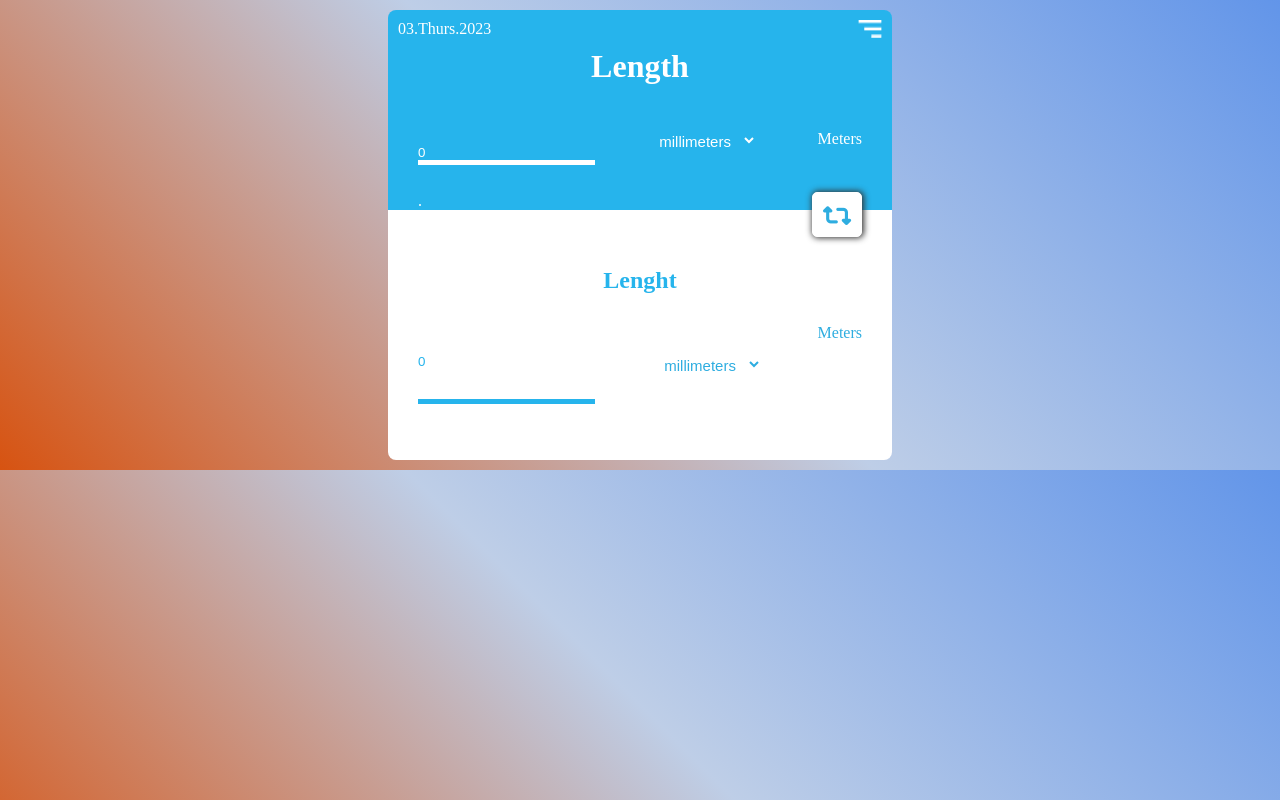
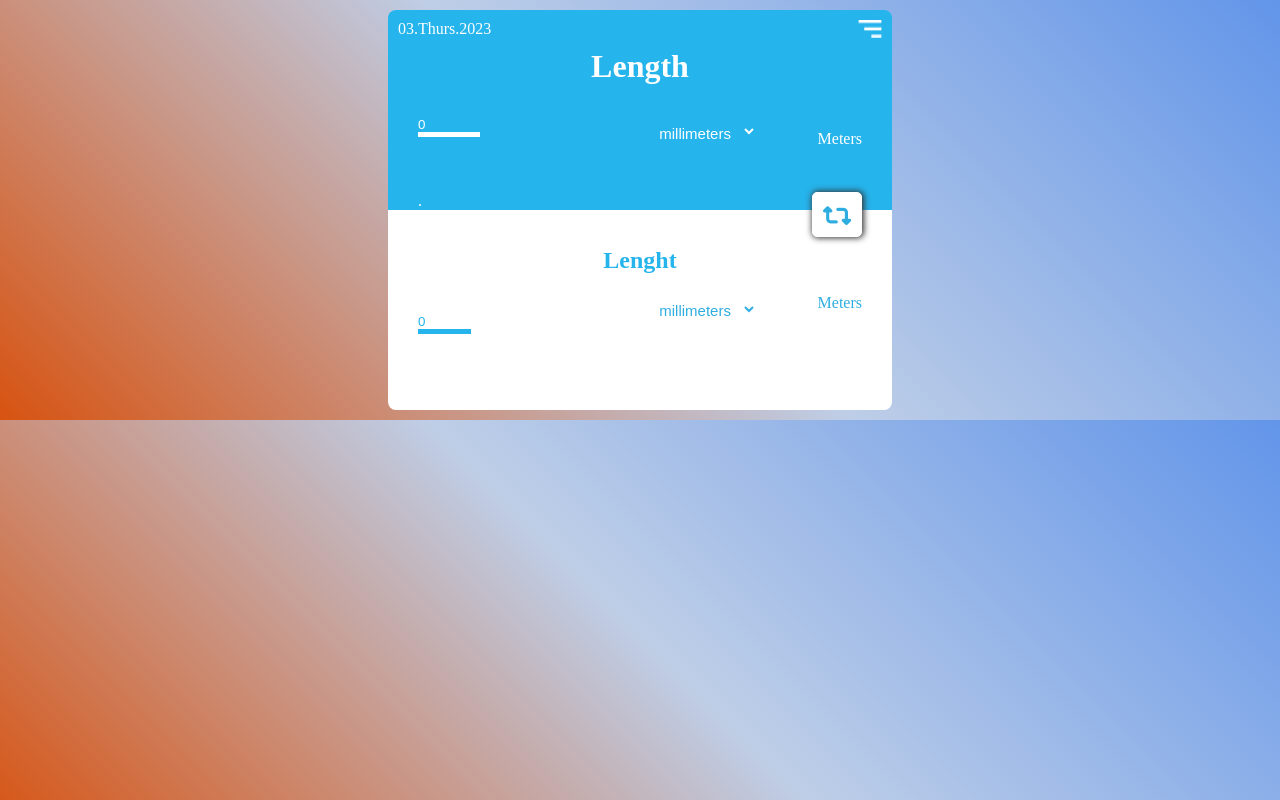
Before and after one commit to EwiJosepha/measuringUConvertor, a plain HTML site: page index.html in a window 1280 px wide. Drawn offline with Linux system fonts and the light colour scheme.

Commit message:
functionality update

```diff
--- a/assets/script/newscript.js
+++ b/assets/script/newscript.js
@@ -14,10 +14,6 @@ const div1 = document.getElementById("div1")
 // set the select items and value
 
 const measurements = [
-  {
-    name: "millimeters",
-    value: 1,
-  },
   {
     name: "millimeters",
     value: 1,
@@ -82,7 +78,7 @@ secoundMeasure.addEventListener('change', () => {
 // add input from javascript
 div2.innerHTML = `<input value=${inputValue} type="text" id="field-input2">`
 // add input2 from javascript
-div1.innerHTML = `<input value=${inputValue} type="text" id="field-input">`
+div1.innerHTML = `<input value=${inputValue1} type="text" id="field-input">`
 
 const firstInput = document.getElementById('field-input')
 const secondInput = document.getElementById('field-input2')
--- a/assets/script/script.js
+++ b/assets/script/script.js
@@ -112,9 +112,3 @@ inputfield2.addEventListener("change", (e) => {
   console.log(fieldValue2);
   convertor(fieldValue2)
 });
-
-
-
-
-
-// });
--- a/assets/styles/style.css
+++ b/assets/styles/style.css
@@ -17,6 +17,7 @@ body {
   border-top-left-radius: 8px;
   border-top-right-radius: 8px;
   width: 40%;
+  max-width: 750px;
   height: 200px;
   flex-direction: column;
   background-color: #ece3e3;
@@ -32,6 +33,7 @@ body {
 .bottom-sec {
   display: flex;
   justify-content: space-between;
+  flex-wrap: wrap;
 }
 
 .arrow {
@@ -51,7 +53,8 @@ margin-right: 0;
   /* justify-content: space-between; */
   margin: 0 auto;
   width: 40%;
-  height: 250px;
+  max-width: 750px;
+  height: 200px;
   background-color: #ece3e3;
   border: 1px solid linear-gradient(to bottom, #dedbdb 50%, #dedbdb 50%);
   border-bottom-left-radius: 8px;
@@ -104,7 +107,8 @@ h1 {
 }
 
 .inputfield-select input {
-  padding-top: 30px;
+  width: 35%;
+  /* padding-top: 30px; */
   border-bottom: 5px solid #fff;
   border-top: none;
   border-left: none;
@@ -115,6 +119,7 @@ h1 {
 }
 
 .wrapper2 input {
+  width: 30%;
   padding-top: 30px;
   border-bottom: 5px solid #26b4ec;
   border-top: none;
@@ -132,7 +137,7 @@ select {
 }
 
 .header {
-  padding: 30px;
+  padding: 10px;
   color: #26b4ec;
 }
 
@@ -143,7 +148,7 @@ h2 {
 .selected{
   color: #2eade0;
   background-color: #fff;
-  padding-left: 10px;
+  /* padding: 10px; */
 }
 
 #second-measure {
@@ -151,12 +156,12 @@ h2 {
 }
 
 #field-input2 {
-  padding-bottom: 30px;
   outline: none;
   color: #26b4ec;
 }
 
 #blue {
+  padding-top: 10px;
   color: #2eade0;
 }
 
```
